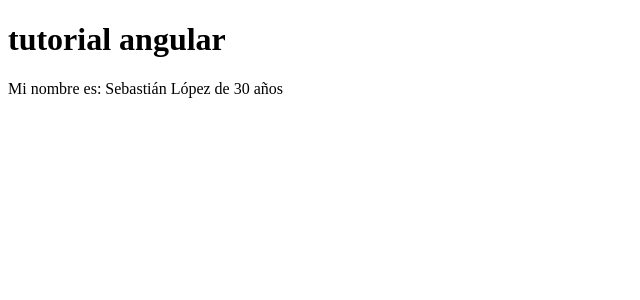
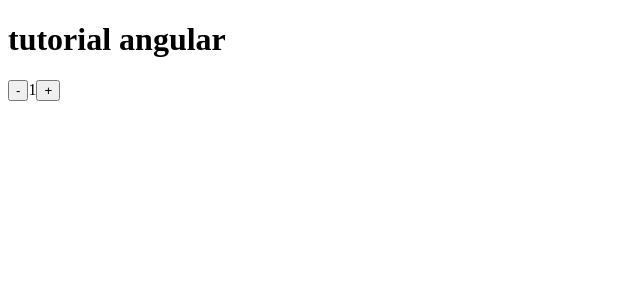
Before and after one commit to SebsMusicLive/Tutorial_angular, an Angular app: page / in a window 1280 px wide. Shown: the top 300 px of the page, without its empty margins (0-640 px from the left). Built offline with nearby package versions, Linux system fonts and the light colour scheme.

Commit message:
Se agrega clase 6

```diff
--- a/src/app/contador/contador.component.html
+++ b/src/app/contador/contador.component.html
@@ -1 +1,9 @@
-<p>Mi nombre es: {{persona.nombre}} de {{persona.edad}} años</p>
+<button (click)="decrementar()">
+    -
+</button>
+
+<span>{{numero}}</span>
+
+<button (click)="incrementar()">
+    +
+</button>
--- a/src/app/contador/contador.component.ts
+++ b/src/app/contador/contador.component.ts
@@ -10,8 +10,13 @@
 })
 export class ContadorComponent {
 
-  persona:Persona={
-    nombre: 'Sebastián López',
-    edad: 30
-  };
+  numero: number = 1;
+
+  decrementar(){
+    this.numero--;
+  }
+
+  incrementar(){
+    this.numero++;
+  }
 }
```
